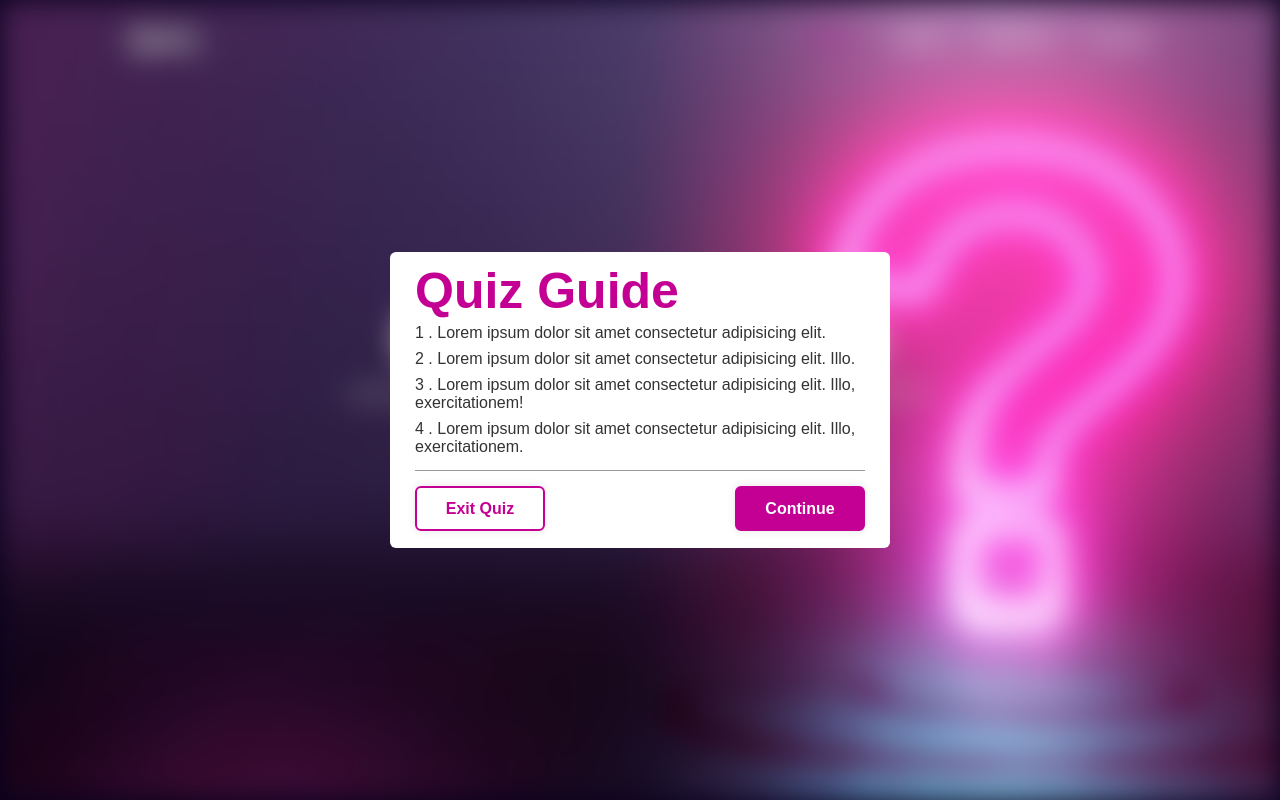
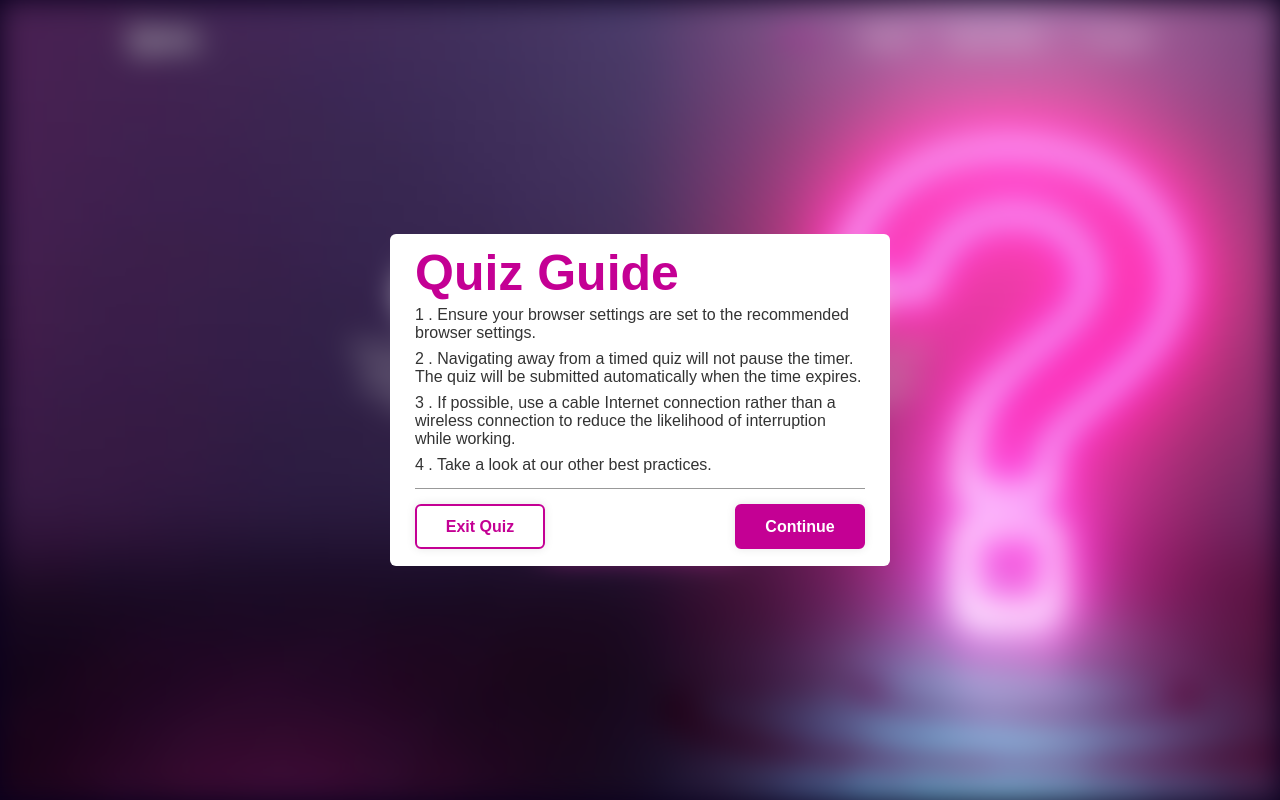
Before and after one commit to Nikita-khadse/Quiz_app, a plain HTML site: page index.html in a window 1280 px wide. Both pictures are taken after a click on the button "Start Quiz". Shown: the top 800 px of the page. Drawn offline with Linux system fonts and the light colour scheme.

Commit message:
Update index.html

```diff
--- a/index.html
+++ b/index.html
@@ -15,9 +15,9 @@
 
             <nav class="navbar">
                 <a href="#" class="active">Home</a>
-                <a href="#">About</a>
-                <a href="#">Services</a>
-                <a href="#">Contact</a>
+                <a href="#" 2>About</a>
+                <a href="https://www.w3schools.com/tags/tag_link.asp#:~:text=Definition%20and%20Usage,element%2C%20it%20contains%20attributes%20only">Learn More..</a>
+                <a href="file:///C:/Users/Nikita/Desktop/portfolio3/index.html">Contact</a>
             </nav>
         </header>
 
@@ -77,7 +77,9 @@
             <section class="home">
                 <div class="home-content">
                     <h1>Quiz Website</h1>
-                    <p>Lorem ipsum dolor sit amet consectetur adipisicing elit. Corporis non labore illo? At odit saepe cupiditate reprehenderit numquam ipsa ratione.</p>
+                    <p>Quiz competitions are a great way to challenge your knowledge and have fun with friends. Slogans are an important part of these competitions, as they create a memorable and catchy phrase to represent the event. Quiz competition slogans should be short, clever, and creative, and should capture the spirit of the competition.
+                    <br><br>Quiz Rush - Are You Ready to Take the Challenge ?
+                    </p>
                     <button class="start-btn">Start Quiz</button>
                 </div>
             </section>
@@ -87,10 +89,10 @@
 
     <div class="popup-info">
         <h2>Quiz Guide</h2>
-        <span class="info">1 . Lorem ipsum dolor sit amet consectetur adipisicing elit.</span>
-        <span class="info">2 . Lorem ipsum dolor sit amet consectetur adipisicing elit. Illo.</span>
-        <span class="info">3 . Lorem ipsum dolor sit amet consectetur adipisicing elit. Illo, exercitationem!</span>
-        <span class="info">4 . Lorem ipsum dolor sit amet consectetur adipisicing elit. Illo, exercitationem.</span>
+        <span class="info">1 . Ensure your browser settings are set to the recommended browser settings.</span>
+        <span class="info">2 . Navigating away from a timed quiz will not pause the timer. The quiz will be submitted automatically when the time expires.</span>
+        <span class="info">3 . If possible, use a cable Internet connection rather than a wireless connection to reduce the likelihood of interruption while working.</span>
+        <span class="info">4 . Take a look at our other best practices.</span>
 
         <div class="btn-group">
             <button class="info-btn exit-btn">Exit Quiz</button>
```
